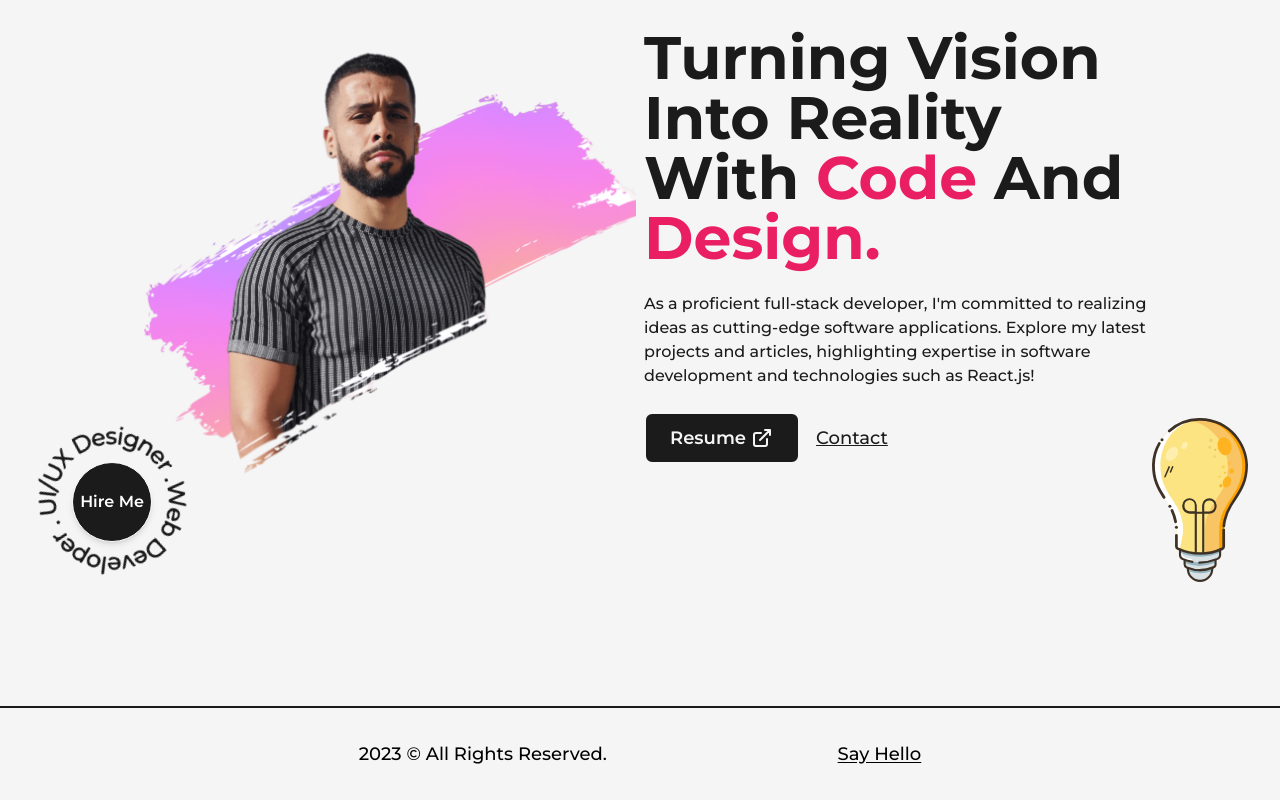
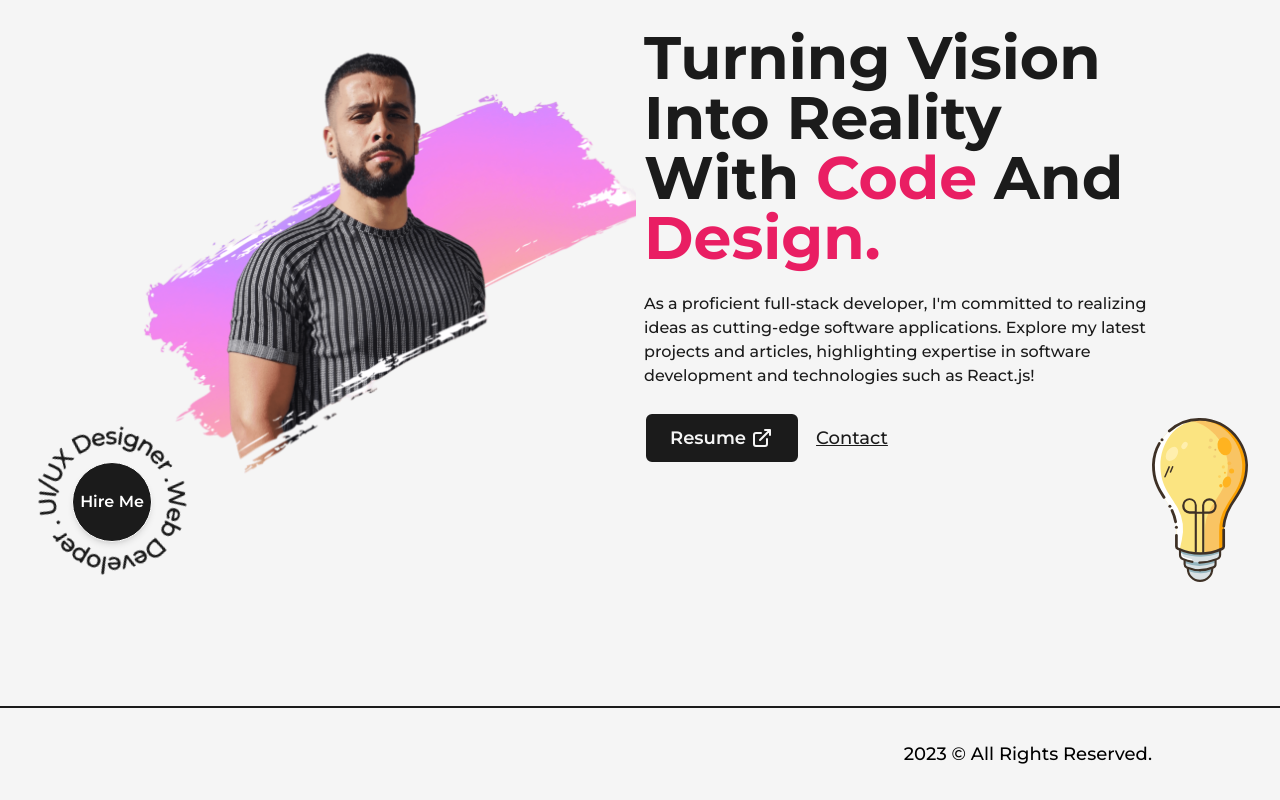
Before and after one commit to rabahbabaci/Portfolio-Website, a Next.js app: page / in a window 1280 px wide. Shown: the part 186-986 px from the top of the page. Built offline with nearby package versions, Linux system fonts and the light colour scheme.

Commit message:
remove footer contact link

```diff
--- a/src/components/Footer.js
+++ b/src/components/Footer.js
@@ -1,4 +1,3 @@
-import Link from 'next/link';
 import Layout from './Layout';
 
 const Footer = () => {
@@ -7,16 +6,8 @@ const Footer = () => {
       className='w-full border-t-2 border-solid border-dark
     font-medium text-lg dark:text-light dark:border-light sm:text-base'
     >
-      <Layout className='py-8 flex items-center justify-evenly lg:flex-col lg:py-6'>
+      <Layout className='py-8 flex items-center justify-end lg:flex-col lg:py-6'>
         <span>{new Date().getFullYear()} &copy; All Rights Reserved.</span>
-
-        <Link
-          href='https://devdreaming.com/about'
-          target='_blank'
-          className='underline underline-offset-2'
-        >
-          Say Hello
-        </Link>
       </Layout>
     </footer>
   );
--- a/src/pages/_app.js
+++ b/src/pages/_app.js
@@ -19,6 +19,7 @@ export default function App({ Component, pageProps }) {
         <meta name='viewport' content='width=device-width, initial-scale=1' />
         <link rel='icon' href='/favicon.ico' />
       </Head>
+
       <main
         className={`${montserrat.variable} font-mont bg-light dark:bg-dark w-full min-h-screen h-full`}
       >
@@ -27,6 +28,7 @@ export default function App({ Component, pageProps }) {
         <AnimatePresence initial={false} mode='wait'>
           <Component key={router.asPath} {...pageProps} />
         </AnimatePresence>
+
         <Footer />
       </main>
     </>
```
